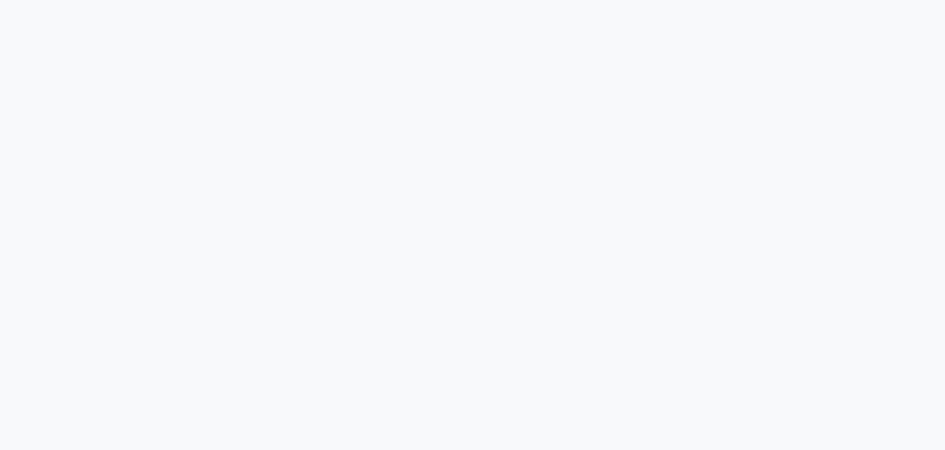
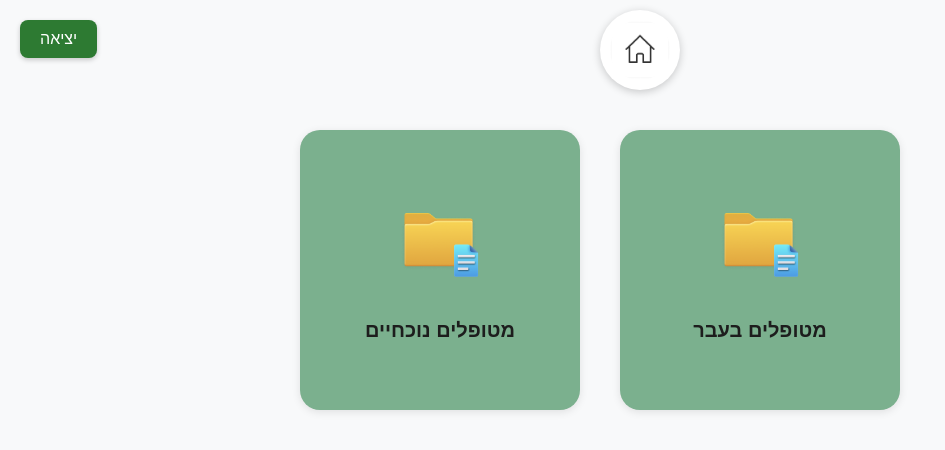
Before and after one commit to Mohasalyan/nurse-my, a React (Vite) app in the folder client/: page /patientrec in a window 1280 px wide. Before the commit this address had no page. Shown: the top 450 px of the page, without its empty margins (0-945 px from the left). Built offline with nearby package versions, Linux system fonts and the light colour scheme.

Commit message:
added patient records page

```diff
--- a/client/src/App.jsx
+++ b/client/src/App.jsx
@@ -4,6 +4,7 @@ import './App.css';
 // صحيح الآن
 import Login from './pages/Login/Login.jsx';
 import HomePage from './pages/HomePage/HomePage'; // أيضاً لو حابب تستخدمها
+import PatientRec from './pages/PatientRec/PatientRec.jsx';
 
 function App() {
   return (
@@ -11,6 +12,7 @@ function App() {
       <Routes>
         <Route path="/login" element={<Login />} />
         <Route path="/home" element={<HomePage />} />
+        <Route path="/patientrec" element={<PatientRec />} />
       </Routes>
     </Router>
   );
--- /dev/null
+++ b/client/src/pages/PatientRec/PatientRec.css
@@ -0,0 +1,121 @@
+/* Reset and global settings */
+body, html, #root {
+    height: 100%;
+    width: 100%;
+    margin: 0;
+    padding: 0;
+    overflow-x: hidden;
+    font-family: Arial, sans-serif;
+  }
+
+  /* الصفحة الرئيسية */
+  .homepage {
+    min-height: 100vh;
+    width: 100%;
+    background-color: #ffffff; /* خلفية بيضاء */
+    padding: 20px;
+    position: relative;
+    box-sizing: border-box;
+    display: flex;
+    flex-direction: column;
+    align-items: center;
+  }
+
+  /* زر الخروج */
+  .logout-button {
+    position: absolute;
+    top: 20px;
+    left: 20px;
+    background-color: #2d7a32;
+    color: white;
+    border: none;
+    padding: 10px 20px;
+    border-radius: 8px;
+    cursor: pointer;
+    font-size: 16px;
+    box-shadow: 0 2px 5px rgba(0,0,0,0.2);
+  }
+
+  /* ايقونة الهوم */
+  .home-icon {
+    display: flex;
+    justify-content: center;
+    align-items: center;
+    margin-top: 10px;
+  }
+
+  .home-icon img {
+    width: 60px;
+    height: 60px;
+    background-color: white;
+    border-radius: 50%;
+    padding: 10px;
+    box-shadow: 0 2px 8px rgba(0, 0, 0, 0.2);
+    object-fit: contain;
+  }
+
+  /* شبكة الكروت */
+  .card-grid {
+    display: grid;
+    grid-template-columns: repeat(3, auto);
+    grid-auto-rows: auto;
+    gap: 40px; /* المسافة بين الكروت */
+    margin-top: 40px;
+    justify-content: center;
+    align-items: center;
+  }
+
+  /* كروت اليسار */
+  .left-cards {
+    display: grid;
+    grid-template-columns: repeat(2, auto);
+    gap: 40px;
+  }
+
+  /* الكروت العامة والكرت الكبير */
+  .card {
+    background-color: #7bb08e;
+    border-radius: 20px;
+    padding: 30px;
+    text-align: center;
+    width: 220px;
+    height: 220px;
+    display: flex;
+    flex-direction: column;
+    justify-content: center;
+    align-items: center;
+    box-shadow: 0 2px 8px rgba(0, 0, 0, 0.1);
+    transition: transform 0.3s ease;
+  }
+
+  .card:hover, .big-card:hover {
+    transform: translateY(-5px);
+  }
+
+  /* صور الكروت */
+  .card img {
+    max-width: 100px;
+    height: 100px;
+    object-fit: contain;
+  }
+
+
+
+  /* نص الكروت */
+  .card-title {
+    margin-top: 10px;
+    font-size: 20px;
+    font-weight: bold;
+  }
+
+  /* Responsive adjustments */
+  @media (max-width: 768px) {
+    .card-grid {
+      grid-template-columns: 1fr;
+    }
+
+    .left-cards {
+      grid-template-columns: 1fr;
+    }
+
+  }
--- /dev/null
+++ b/client/src/pages/PatientRec/PatientRec.jsx
@@ -0,0 +1,32 @@
+import React from "react";
+import Card from "../../Components/Card/Card";
+import patientsImg from "../../assets/PatientFolder.png";
+import homeIcon from "../../assets/Home.png";
+
+
+
+const PatientRec = () => {
+  return (
+    <div className="PatientRec">
+      {/* زر الخروج */}
+      <button className="logout-button">יציאה</button>
+
+      {/* زر الهوم */}
+      <div className="home-icon">
+      <img src={homeIcon} alt="Home" />
+      </div>
+
+      {/* الشبكة */}
+      <div className="card-grid">
+  <div className="left-cards">
+    <Card image={patientsImg} title=" מטופלים נוכחיים" color="#7bb08e" />
+    <Card image={patientsImg} title=" מטופלים בעבר"  color="#808080" />
+  </div>
+
+</div>
+
+    </div>
+  );
+};
+
+export default PatientRec;
```
